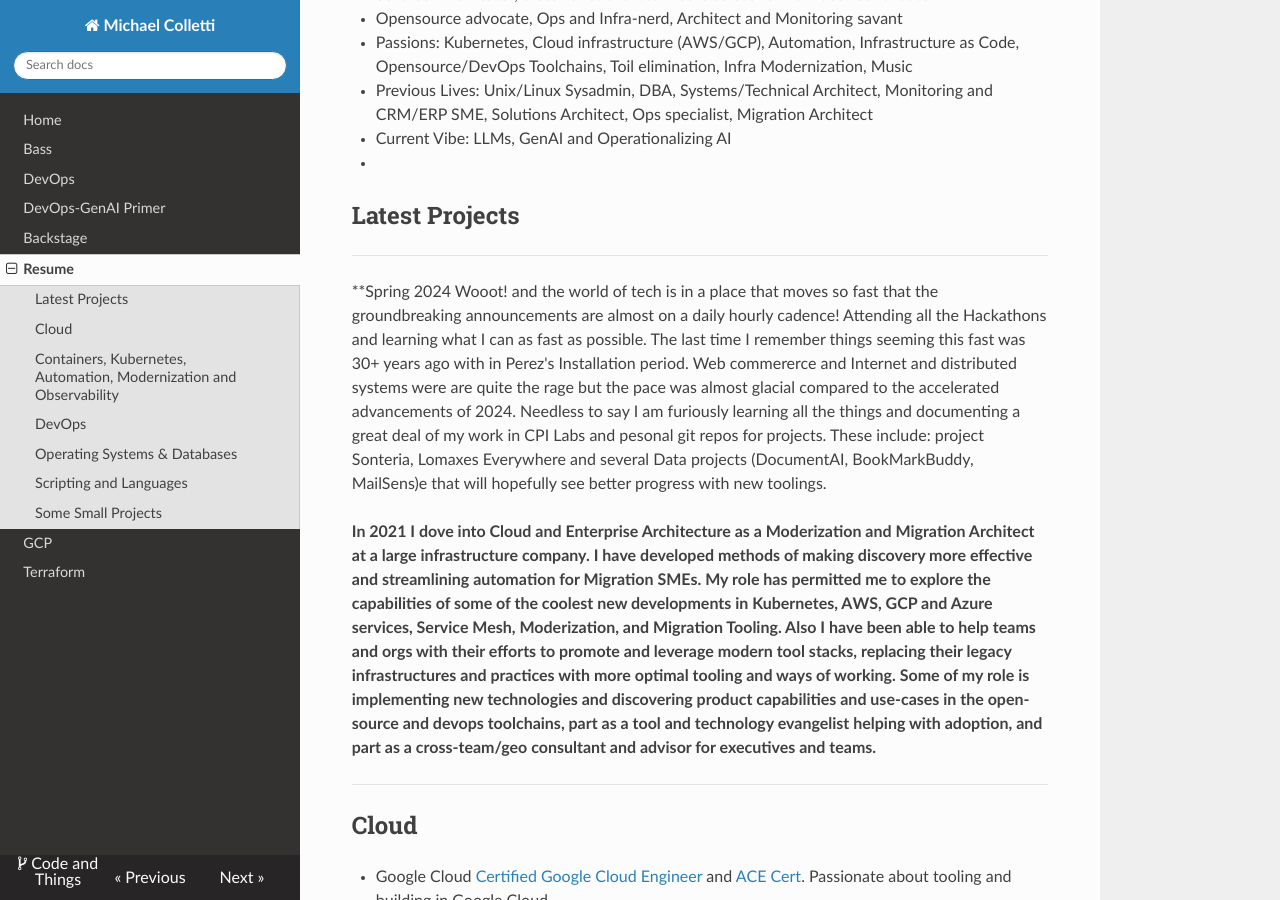
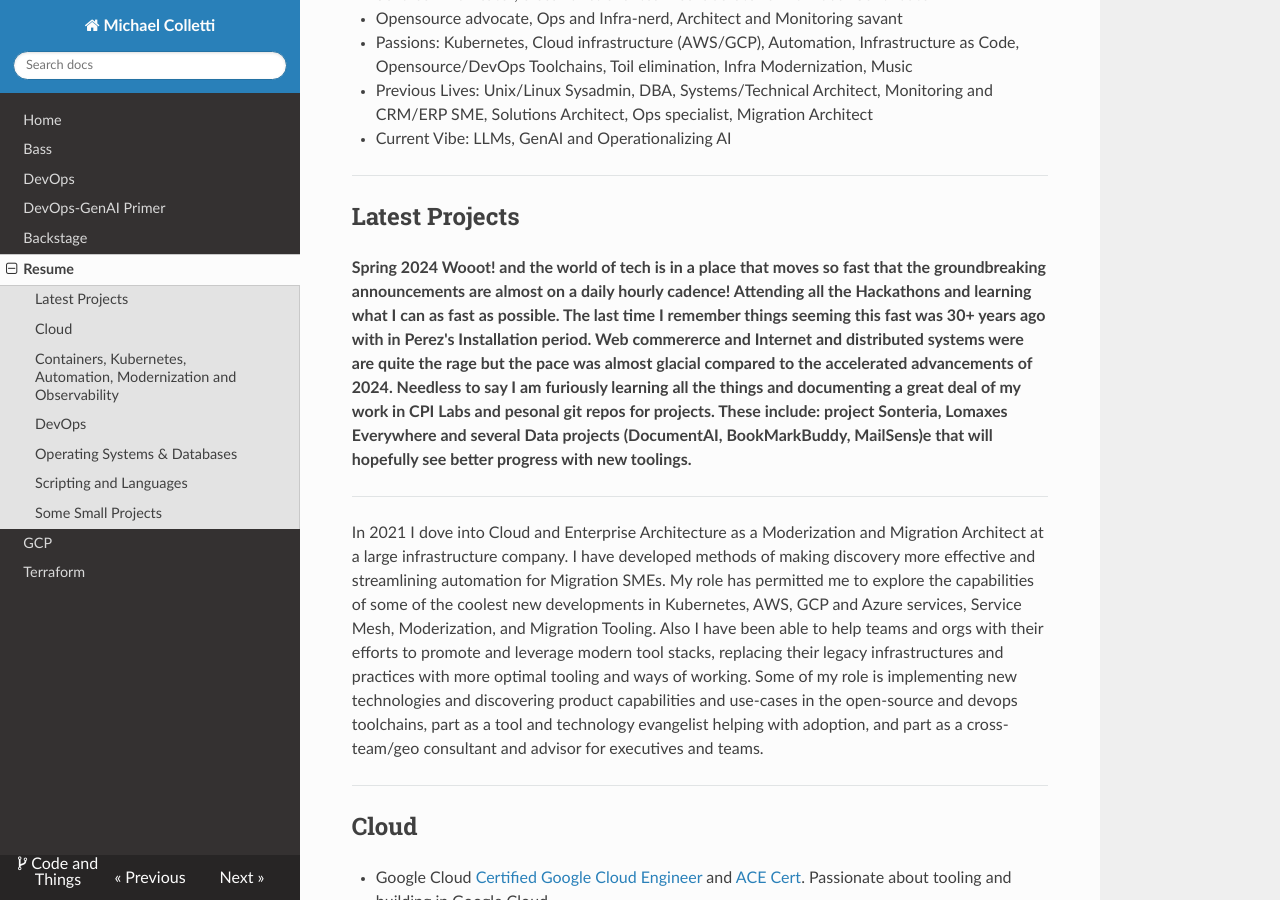
Before and after one commit to michaelcolletti/me, an MkDocs documentation site: the page built from docs/resume.md, in a window 1280 px wide and 900 px high, scrolled down 427 px. Built offline with MkDocs 1.6.1, drawn with Linux system fonts in a browser that asks for light colours; nearby versions of some CDN libraries.

```diff
--- a/docs/resume.md
+++ b/docs/resume.md
@@ -20,13 +20,15 @@ Fediverse: https://hachyderm.io/@LegacyWhisperer
 * Passions: Kubernetes, Cloud infrastructure (AWS/GCP), Automation, Infrastructure as Code, Opensource/DevOps Toolchains, Toil elimination, Infra Modernization, Music
 * Previous Lives: Unix/Linux Sysadmin, DBA, Systems/Technical Architect, Monitoring and CRM/ERP SME, Solutions Architect, Ops specialist, Migration Architect
 * Current Vibe: LLMs, GenAI and Operationalizing AI
-*
+____
+
 ## Latest Projects
+
+**Spring 2024 Wooot! and the world of tech is in a place that moves so fast that the groundbreaking announcements are almost on a daily hourly cadence! Attending all the Hackathons and learning what I can as fast as possible. The last time I remember things seeming this fast was 30+ years ago with in Perez's Installation period. Web commererce and Internet and distributed systems were are quite the rage but the pace was almost glacial compared to the accelerated advancements of 2024. Needless to say I am furiously learning all the things and documenting a great deal of my work in CPI Labs and pesonal git repos for projects. These include: project Sonteria, Lomaxes Everywhere and several Data projects (DocumentAI, BookMarkBuddy, MailSens)e that will hopefully see better progress with new toolings.**
+
 ___
 
-**Spring 2024 Wooot! and the world of tech is in a place that moves so fast that the groundbreaking announcements are almost on a daily hourly cadence! Attending all the Hackathons and learning what I can as fast as possible. The last time I remember things seeming this fast was 30+ years ago with in Perez's Installation period. Web commererce and Internet and distributed systems were are quite the rage but the pace was almost glacial compared to the accelerated advancements of 2024. Needless to say I am furiously learning all the things and documenting a great deal of my work in CPI Labs and pesonal git repos for projects. These include: project Sonteria, Lomaxes Everywhere and several Data projects (DocumentAI, BookMarkBuddy, MailSens)e that will hopefully see better progress with new toolings.
-
-**In 2021 I dove into Cloud and Enterprise Architecture as a Moderization and Migration Architect at a large infrastructure company. I have developed methods of making discovery more effective and streamlining automation for Migration SMEs. My role has permitted me to explore the capabilities of some of the coolest new developments in Kubernetes, AWS, GCP and Azure services, Service Mesh, Moderization, and Migration Tooling. Also I have been able to help teams and orgs with their efforts to promote and leverage modern tool stacks, replacing their legacy infrastructures and practices with more optimal tooling and ways of working. Some of my role is implementing new technologies and discovering product capabilities and use-cases in the open-source and devops toolchains, part as a tool and technology evangelist helping with adoption, and part as a cross-team/geo consultant and advisor for executives and teams.**
+In 2021 I dove into Cloud and Enterprise Architecture as a Moderization and Migration Architect at a large infrastructure company. I have developed methods of making discovery more effective and streamlining automation for Migration SMEs. My role has permitted me to explore the capabilities of some of the coolest new developments in Kubernetes, AWS, GCP and Azure services, Service Mesh, Moderization, and Migration Tooling. Also I have been able to help teams and orgs with their efforts to promote and leverage modern tool stacks, replacing their legacy infrastructures and practices with more optimal tooling and ways of working. Some of my role is implementing new technologies and discovering product capabilities and use-cases in the open-source and devops toolchains, part as a tool and technology evangelist helping with adoption, and part as a cross-team/geo consultant and advisor for executives and teams.
 
 
 ___
```
